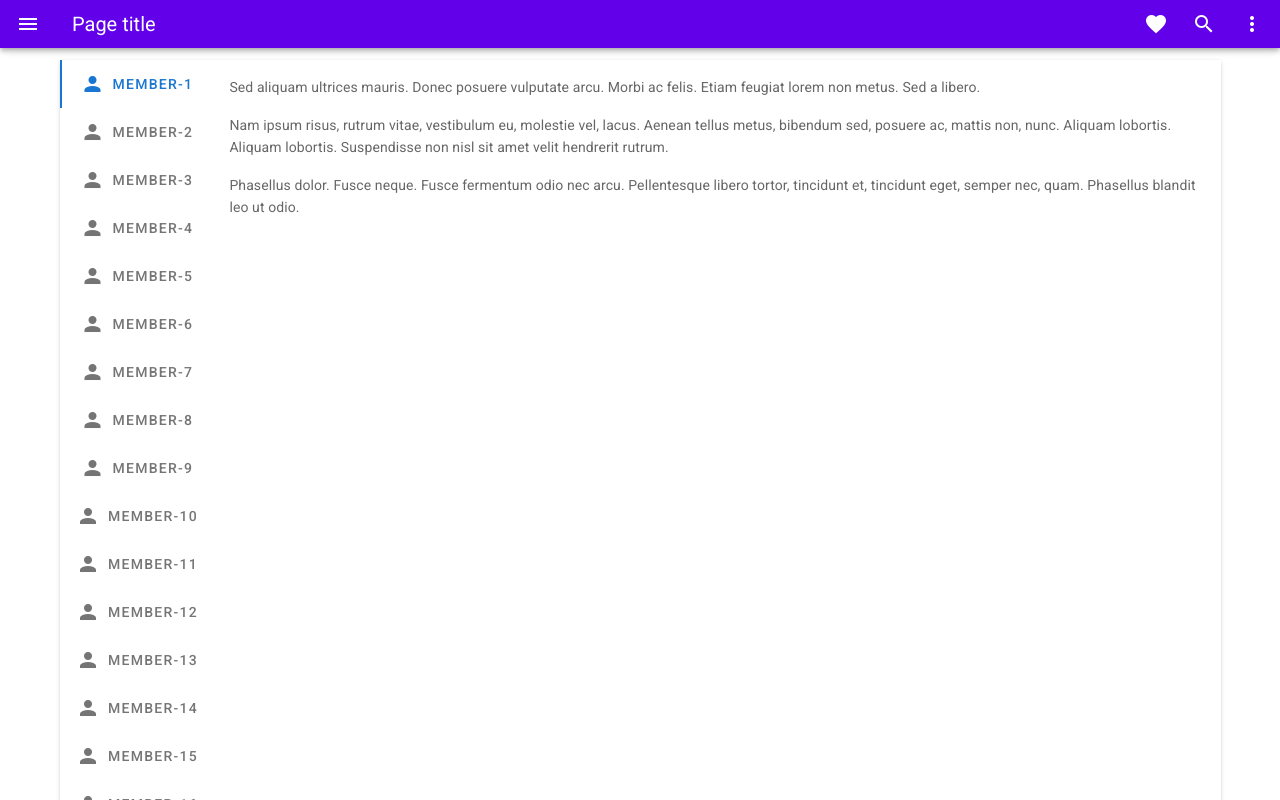
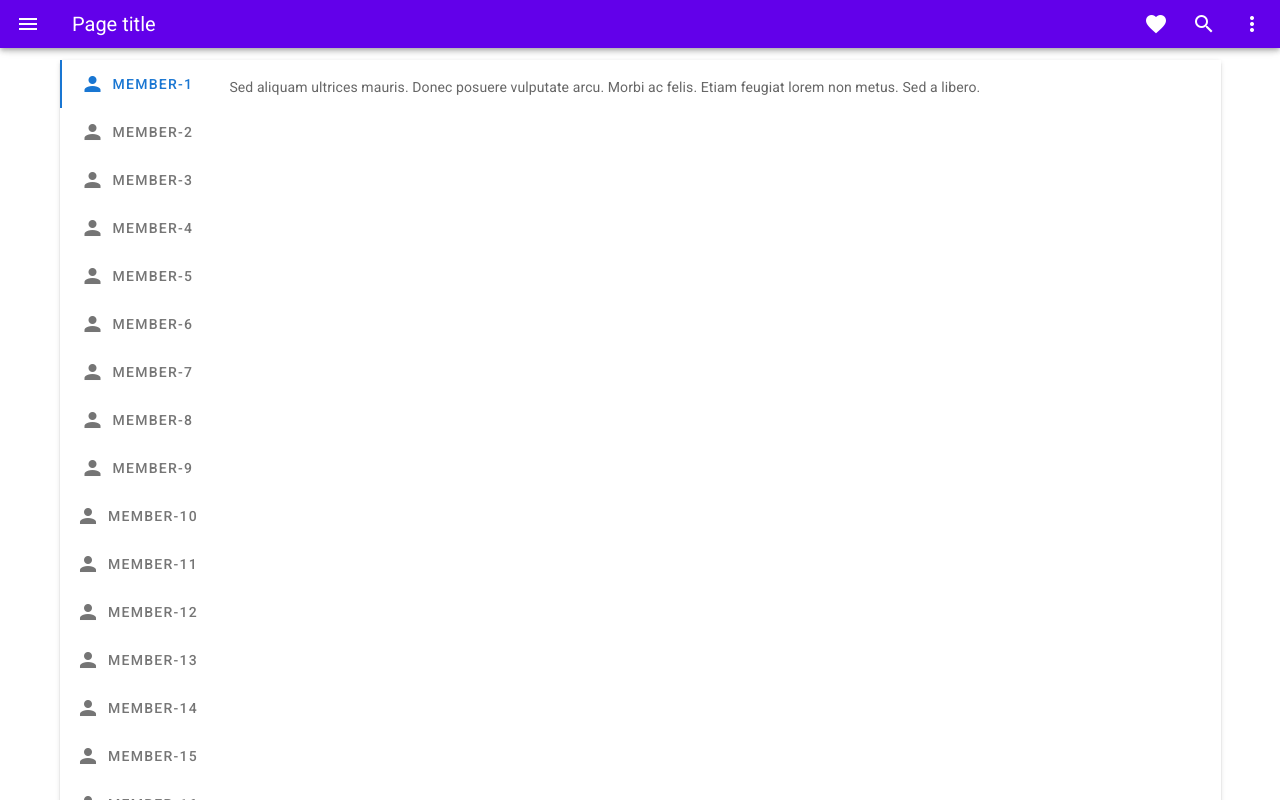
Before and after one commit to Daisky1113/lab9frontend2, a Vue app: page / in a window 1280 px wide. Shown: the top 800 px of the page. Built offline with nearby package versions, Linux system fonts and the light colour scheme.

Commit message:
v-tab-itemの方もモックデータを参照してv-forで回す

```diff
--- a/src/components/VoteTab.vue
+++ b/src/components/VoteTab.vue
@@ -6,44 +6,10 @@
         {{ member.name }}
       </v-tab>
 
-      <v-tab-item>
+      <v-tab-item v-for="member in membersData" :key="'tabItem-' + member.id">
         <v-card flat>
           <v-card-text>
             <p>Sed aliquam ultrices mauris. Donec posuere vulputate arcu. Morbi ac felis. Etiam feugiat lorem non metus. Sed a libero.</p>
-
-            <p>Nam ipsum risus, rutrum vitae, vestibulum eu, molestie vel, lacus. Aenean tellus metus, bibendum sed, posuere ac, mattis non, nunc. Aliquam lobortis. Aliquam lobortis. Suspendisse non nisl sit amet velit hendrerit rutrum.</p>
-
-            <p
-              class="mb-0"
-            >Phasellus dolor. Fusce neque. Fusce fermentum odio nec arcu. Pellentesque libero tortor, tincidunt et, tincidunt eget, semper nec, quam. Phasellus blandit leo ut odio.</p>
-          </v-card-text>
-        </v-card>
-      </v-tab-item>
-      <v-tab-item>
-        <v-card flat>
-          <v-card-text>
-            <p>Morbi nec metus. Suspendisse faucibus, nunc et pellentesque egestas, lacus ante convallis tellus, vitae iaculis lacus elit id tortor. Sed mollis, eros et ultrices tempus, mauris ipsum aliquam libero, non adipiscing dolor urna a orci. Curabitur ligula sapien, tincidunt non, euismod vitae, posuere imperdiet, leo. Nunc sed turpis.</p>
-
-            <p>Suspendisse feugiat. Suspendisse faucibus, nunc et pellentesque egestas, lacus ante convallis tellus, vitae iaculis lacus elit id tortor. Proin viverra, ligula sit amet ultrices semper, ligula arcu tristique sapien, a accumsan nisi mauris ac eros. In hac habitasse platea dictumst. Fusce ac felis sit amet ligula pharetra condimentum.</p>
-
-            <p>Sed consequat, leo eget bibendum sodales, augue velit cursus nunc, quis gravida magna mi a libero. Nam commodo suscipit quam. In consectetuer turpis ut velit. Sed cursus turpis vitae tortor. Aliquam eu nunc.</p>
-
-            <p>Etiam ut purus mattis mauris sodales aliquam. Ut varius tincidunt libero. Aenean viverra rhoncus pede. Duis leo. Fusce fermentum odio nec arcu.</p>
-
-            <p
-              class="mb-0"
-            >Donec venenatis vulputate lorem. Aenean viverra rhoncus pede. In dui magna, posuere eget, vestibulum et, tempor auctor, justo. Fusce commodo aliquam arcu. Suspendisse enim turpis, dictum sed, iaculis a, condimentum nec, nisi.</p>
-          </v-card-text>
-        </v-card>
-      </v-tab-item>
-      <v-tab-item>
-        <v-card flat>
-          <v-card-text>
-            <p>Fusce a quam. Phasellus nec sem in justo pellentesque facilisis. Nam eget dui. Proin viverra, ligula sit amet ultrices semper, ligula arcu tristique sapien, a accumsan nisi mauris ac eros. In dui magna, posuere eget, vestibulum et, tempor auctor, justo.</p>
-
-            <p
-              class="mb-0"
-            >Cras sagittis. Phasellus nec sem in justo pellentesque facilisis. Proin sapien ipsum, porta a, auctor quis, euismod ut, mi. Donec quam felis, ultricies nec, pellentesque eu, pretium quis, sem. Nam at tortor in tellus interdum sagittis.</p>
           </v-card-text>
         </v-card>
       </v-tab-item>
```
